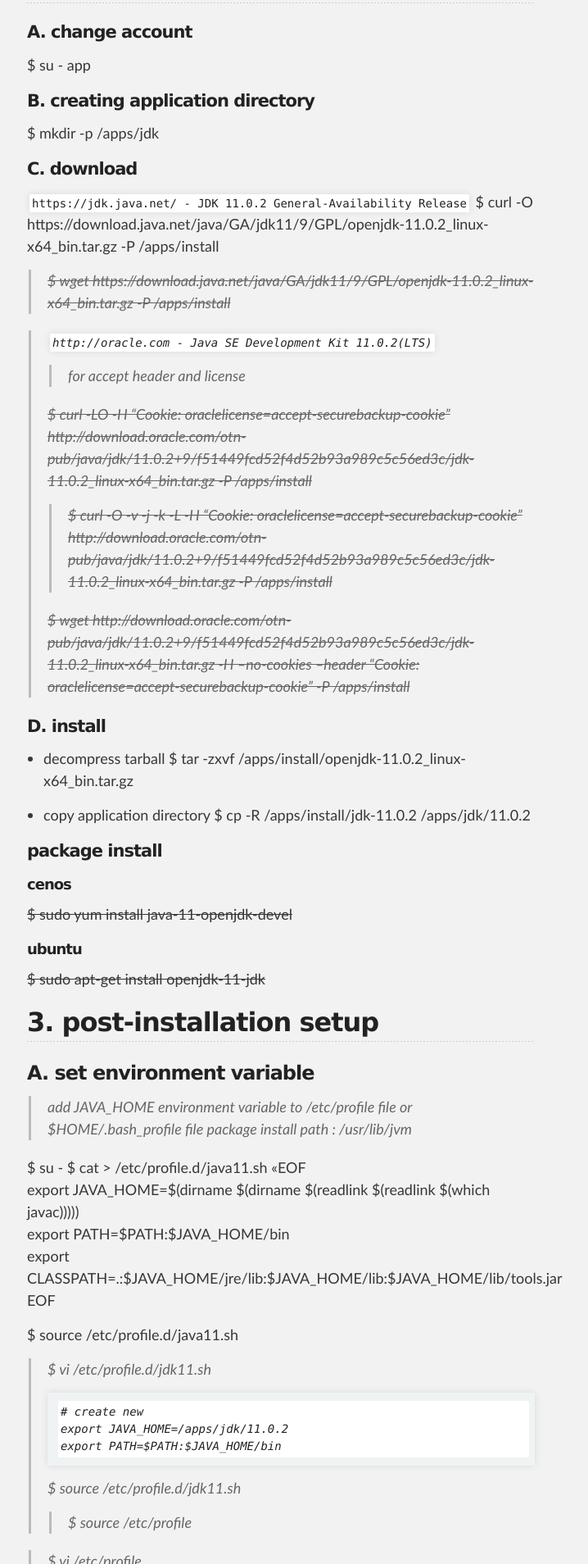
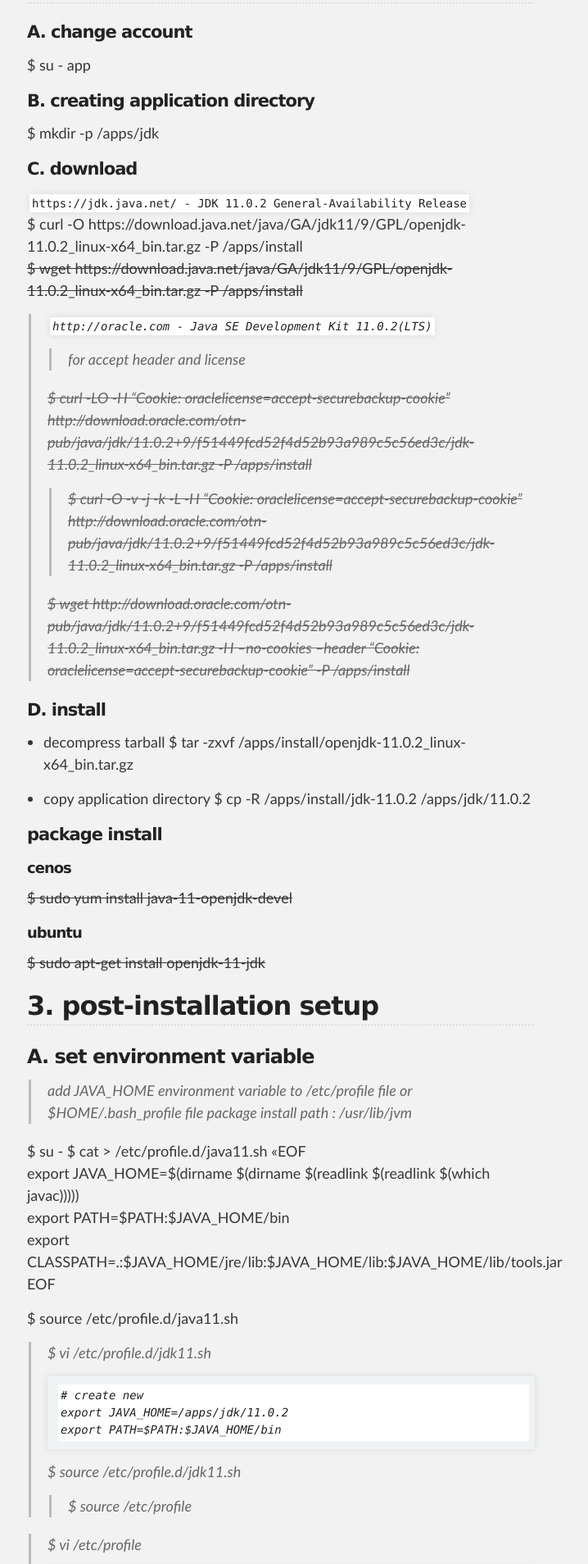
Before and after one commit to unlimited9/unlimited9.github.com, a Jekyll site: the page built from reference.notes/AA/JDK/install.n.setup.md, in a window 1280 px wide. Shown: the part 820-2728 px from the top of the page at 82% size, without its empty margins (297-1015 px from the left). Built offline with Jekyll 4.4.1, drawn with Linux system fonts in a browser that asks for light colours; our own code applies the rules of GitHub Pages for plain Markdown files.

```diff
--- a/reference.notes/AA/JDK/install.n.setup.md
+++ b/reference.notes/AA/JDK/install.n.setup.md
@@ -28,7 +28,7 @@ $ mkdir -p /apps/jdk
 #### C. download
 `https://jdk.java.net/ - JDK 11.0.2 General-Availability Release`
 $ curl -O https://download.java.net/java/GA/jdk11/9/GPL/openjdk-11.0.2_linux-x64_bin.tar.gz -P /apps/install
->~~$ wget https://download.java.net/java/GA/jdk11/9/GPL/openjdk-11.0.2_linux-x64_bin.tar.gz -P /apps/install~~
+~~$ wget https://download.java.net/java/GA/jdk11/9/GPL/openjdk-11.0.2_linux-x64_bin.tar.gz -P /apps/install~~
 
 >`http://oracle.com - Java SE Development Kit 11.0.2(LTS)`
 >>for accept header and license
```
